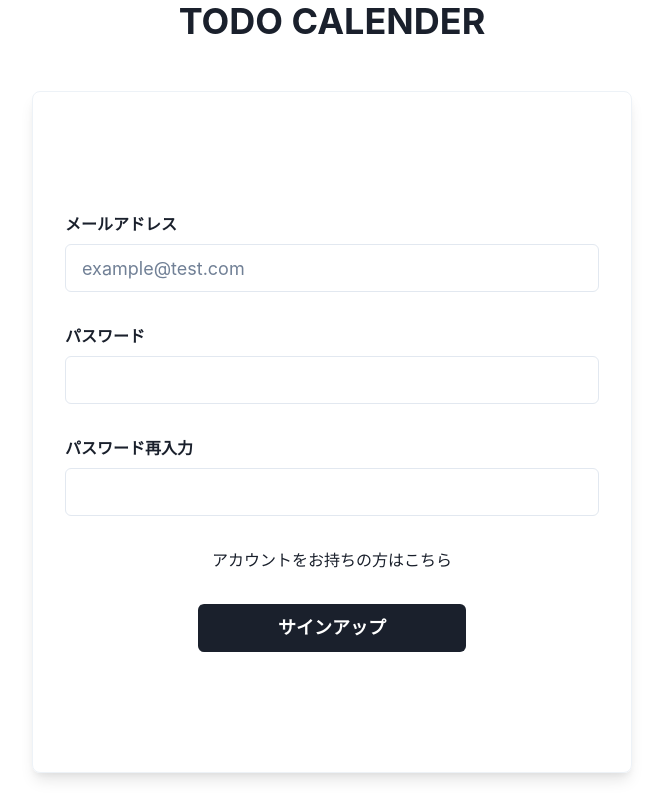
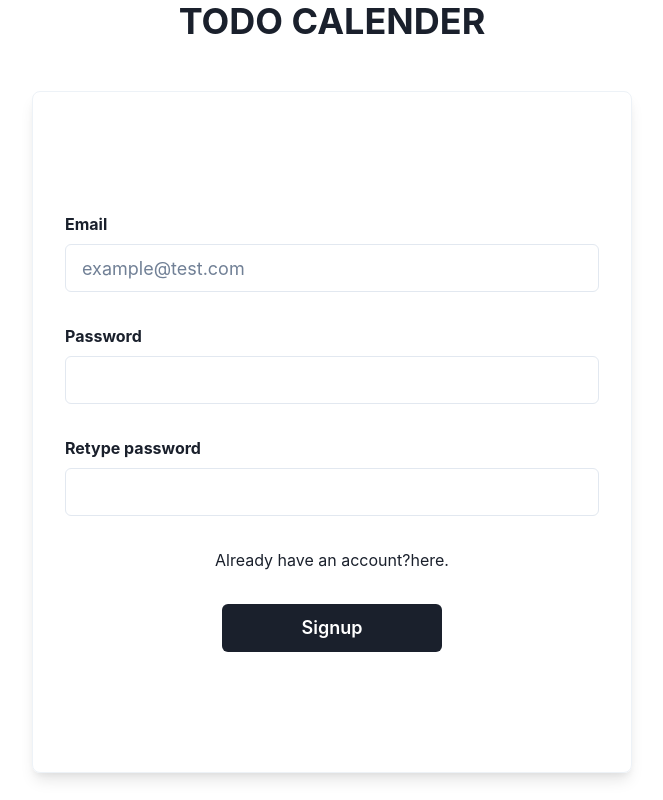
Before and after one commit to Yumekawa-chan/todo-calender-nextjs-app, a Next.js app: page /signup in a window 1280 px wide. Shown: the whole page, without its empty margins (308-971 px from the left). Built offline with nearby package versions, Linux system fonts and the light colour scheme; no server answers.

Commit message:
change japanese to English

```diff
--- a/pages/index.tsx
+++ b/pages/index.tsx
@@ -3,10 +3,10 @@ import Link from "next/link";
 const index = () => {
   return (
     <div>
-      <p>ホーム</p>
-      <Link href = "/login">ログイン</Link>
+      <p>Home</p>
+      <Link href = "/signin">Signin</Link>
       <br />
-      <Link href = "/signup">サインアップ</Link>
+      <Link href = "/signup">Signup</Link>
     </div>
   );
 }
--- a/pages/mypage.tsx
+++ b/pages/mypage.tsx
@@ -29,12 +29,12 @@ export default function mypage() {
   if (user !== null){
     return(
       <>
-        <h1>マイページ</h1>
+        <h1>Mypage</h1>
         <p>{user && user.email}</p>
-        <button onClick = {handleLogout}>ログアウト</button>
+        <button onClick = {handleLogout}>Signout</button>
       </>
     )
   }else{
-    redirect('/login')
+    redirect('/signin')
   }
 }
--- a/pages/signup.tsx
+++ b/pages/signup.tsx
@@ -37,7 +37,6 @@ export default function Signup(){
             setIsProcessingSignup(true)
             await createUserWithEmailAndPassword(auth,email,password);
             setIsProcessingSignup(false);
-            console.log("ユーザ登録成功");
         }catch(e){
             console.log(e);
         }
@@ -51,7 +50,7 @@ export default function Signup(){
         if(password === confirmationPassword){
             signup(email,password);
         } else {
-            alert("パスワードが一致しません");
+            alert("Password does not match.");
         }
     };
 
@@ -83,10 +82,10 @@ export default function Signup(){
         >
           <Box w="100%">
             <form onSubmit={handleSubmit(onSubmit)}>
-              <FormLabel fontWeight="bold">メールアドレス</FormLabel>
+              <FormLabel fontWeight="bold">Email</FormLabel>
               {errors.email && (
                 <Text color="red.400" mb="8px">
-                  メールアドレスは必須です
+                  Email is required.
                 </Text>
               )}
               <Input
@@ -96,10 +95,10 @@ export default function Signup(){
                 placeholder="example@test.com"
                 {...register("email", { required: true })}
               />
-              <FormLabel fontWeight="bold">パスワード</FormLabel>
+              <FormLabel fontWeight="bold">Password</FormLabel>
               {errors.password && (
                 <Text color="red.400" mb="8px">
-                  パスワードは必須です
+                  Password is required.
                 </Text>
               )}
               <Input
@@ -108,10 +107,10 @@ export default function Signup(){
                 size="lg"
                 mb="8"
               />
-              <FormLabel fontWeight="bold">パスワード再入力</FormLabel>
+              <FormLabel fontWeight="bold">Retype password</FormLabel>
               {errors.confirmationPassword && (
                 <Text color="red.400" mb="8px">
-                  パスワード再入力は必須です
+                  Retype password is required.
                 </Text>
               )}
               <Input
@@ -123,8 +122,8 @@ export default function Signup(){
 
               <Flex flexDirection="column">
                 <Text mb="8" textAlign="center">
-                  アカウントをお持ちの方は
-                  <Link href="/login">こちら</Link>
+                Already have an account?
+                  <Link href="/signin">here.</Link>
                 </Text>
                 <Button
                   type="submit"
@@ -138,7 +137,7 @@ export default function Signup(){
                     background: "gray.700",
                   }}
                 >
-                  サインアップ
+                  Signup
                 </Button>
               </Flex>
             </form>
```
Also changed, not shown: pages/signin.tsx (renamed from pages/login.tsx, +8 -8 lines).
